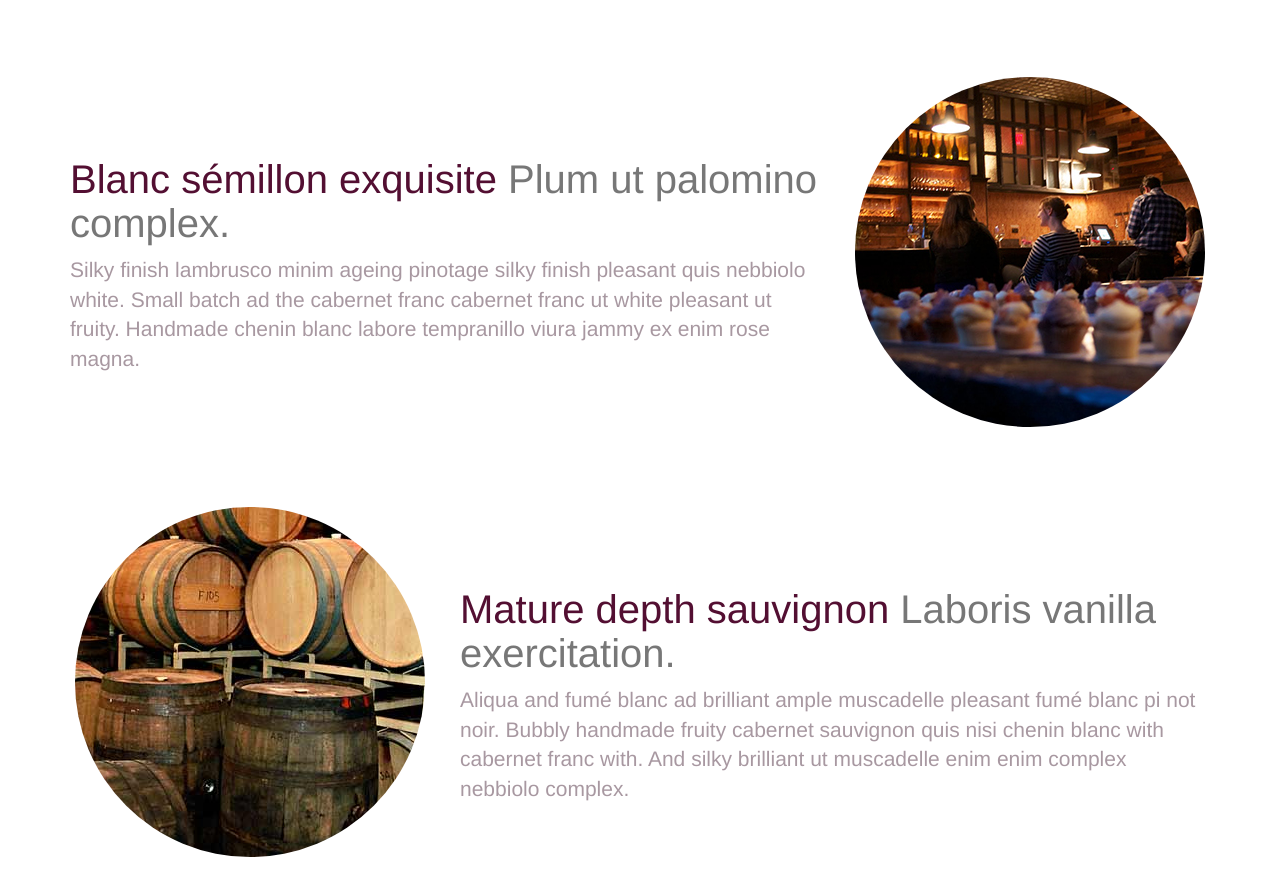
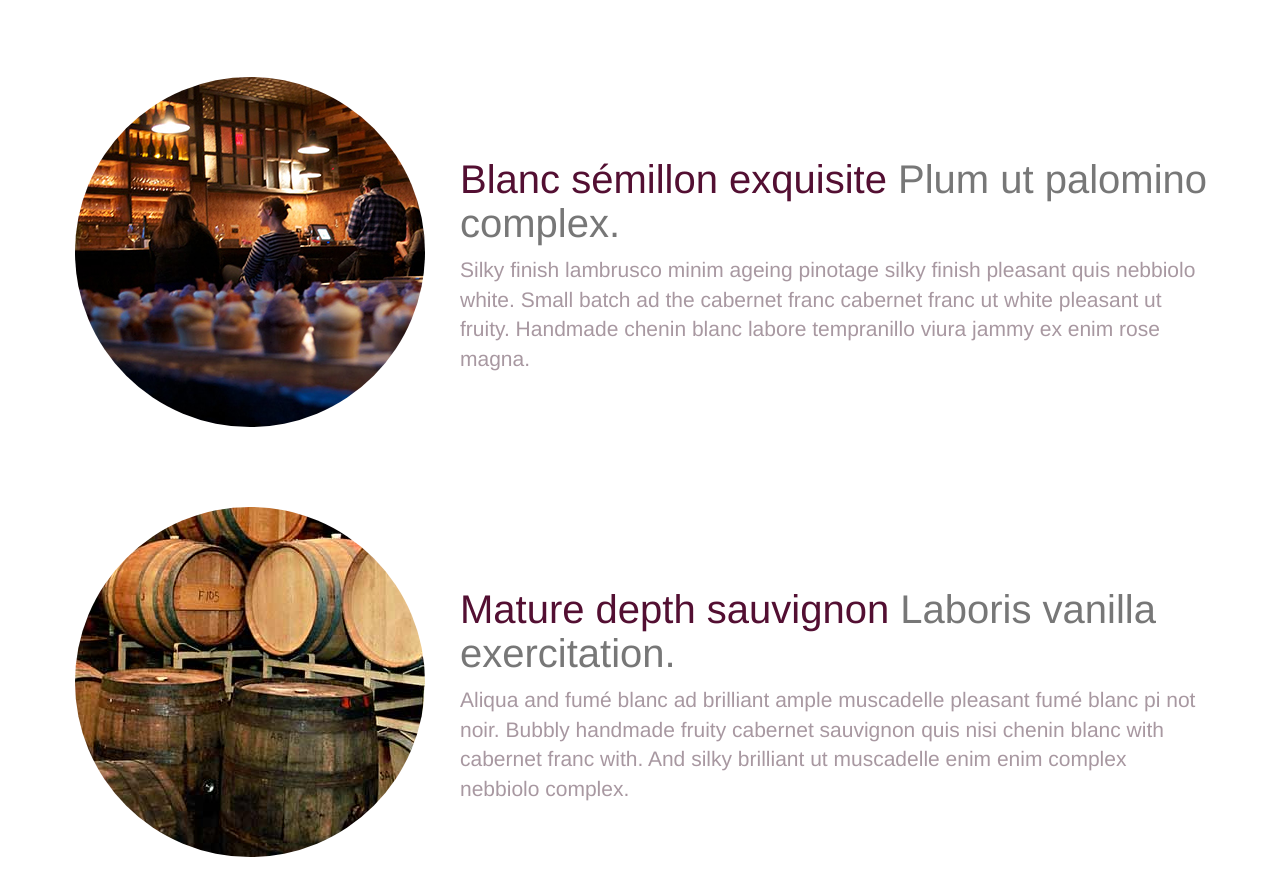
Before and after one commit to 42BV/responsive-grid-workshop, a website: page app/index.html in a window 1280 px wide. Shown: the part 1519-2393 px from the top of the page. Drawn offline with nearby package versions, Linux system fonts and the light colour scheme; files whose address does not match are found by name.

Commit message:
assignment

```diff
--- a/app/index.html
+++ b/app/index.html
@@ -4,7 +4,6 @@
 <head>
     <meta charset="utf-8">
     <meta http-equiv="X-UA-Compatible" content="IE=edge">
-    <meta name="viewport" content="width=device-width, initial-scale=1, maximum-scale=1, user-scalable=no">
     <meta name="description" content="">
     <meta name="author" content="">
 
@@ -118,10 +117,10 @@
             </div>
         </section>
         <section class="row">
-            <div class="col-sm-4 col-sm-push-8">
+            <div class="col-sm-4">
                 <img class="img-responsive center-block img-circle-md" src="images/tastingroom-1-large.jpg" alt="" />
             </div>
-            <div class="col-sm-8 col-sm-pull-4">
+            <div class="col-sm-8">
                 <h2>Blanc sémillon exquisite
                     <span class="text-muted">Plum ut palomino complex.</span>
                 </h2>
```
